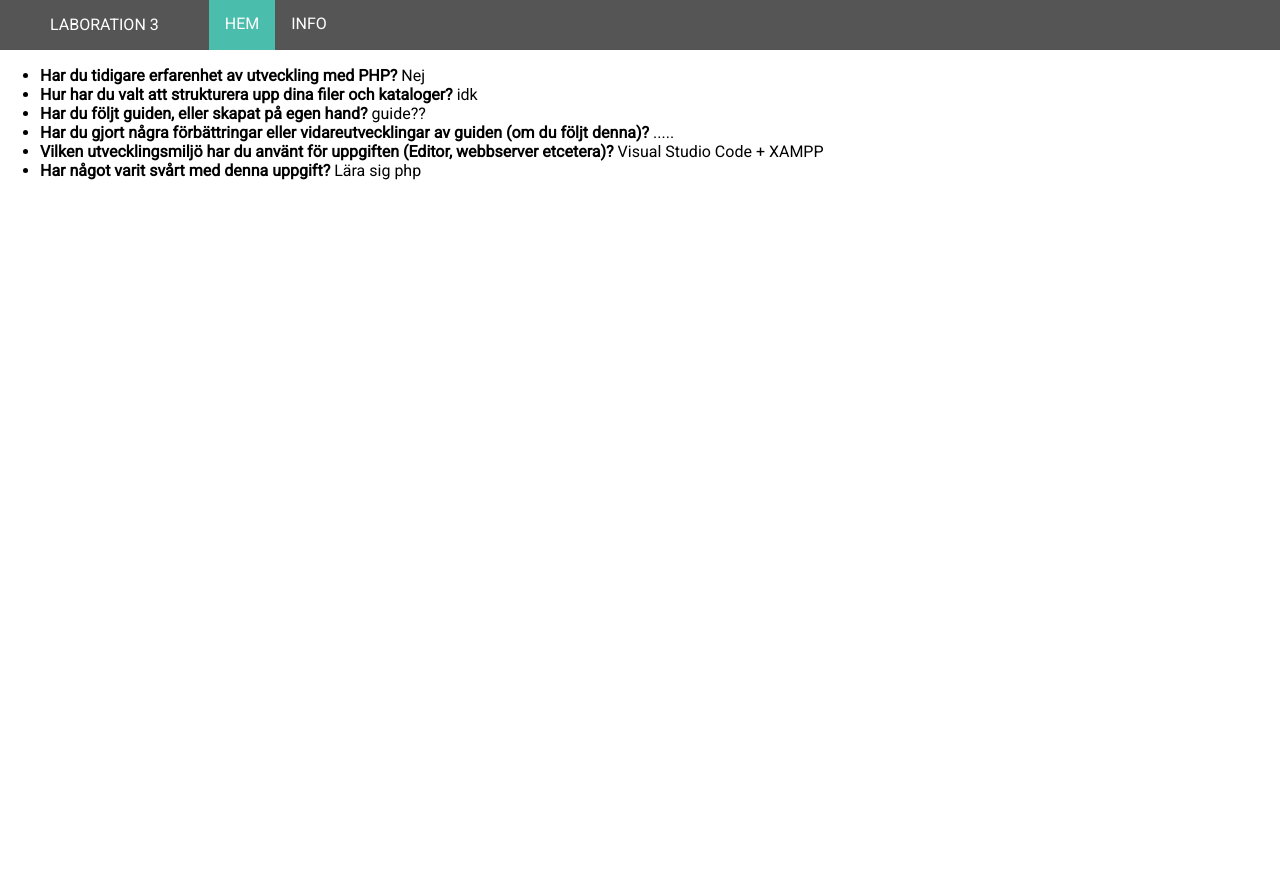
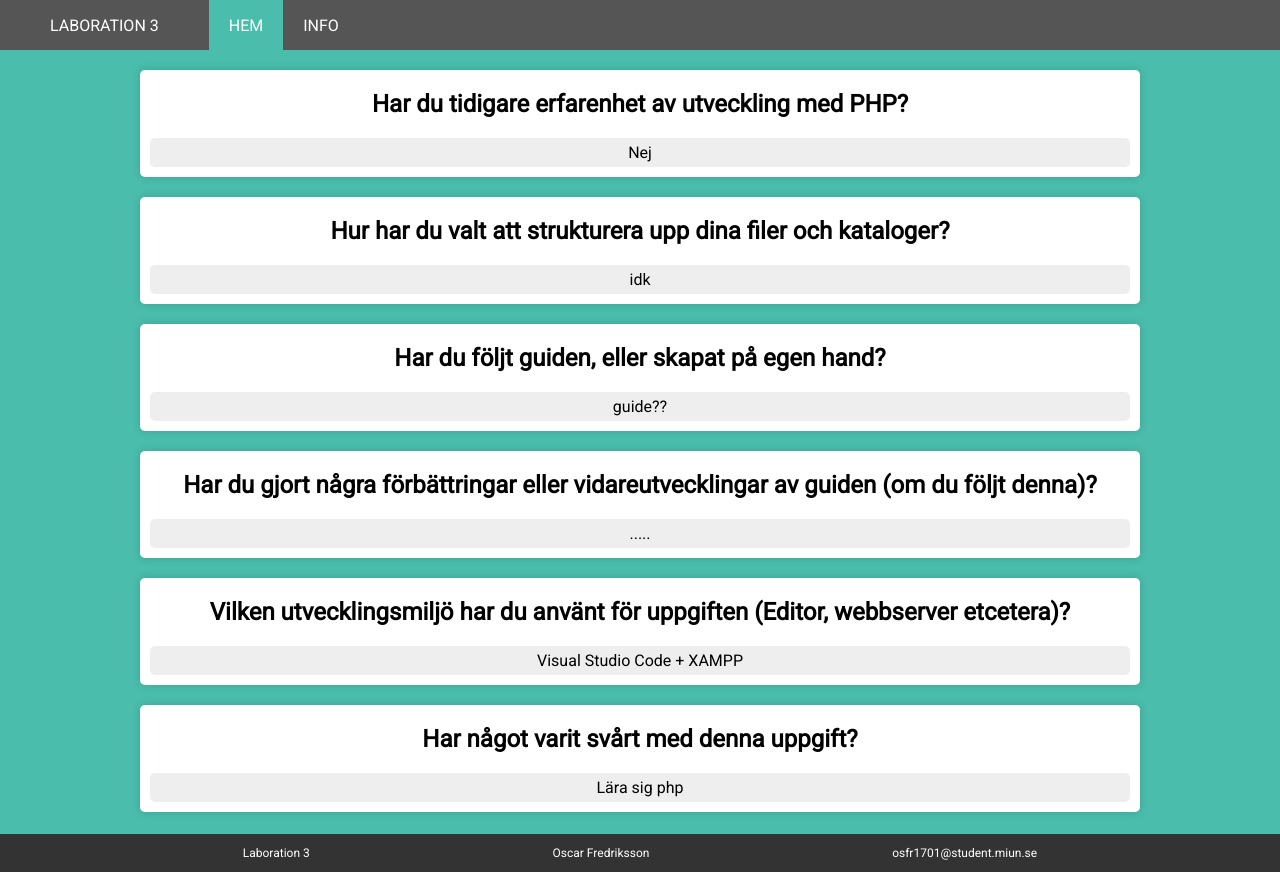
Before and after one commit to OscarFredriksson/DT100G, a PHP site: page / in a window 1280 px wide. Run offline with PHP 8.4, Linux system fonts and the light colour scheme.

Commit message:
Börjar bli lite finare

```diff
--- /dev/null
+++ b/Labb3/includes/footer.php
@@ -0,0 +1,5 @@
+<footer>
+    <p> Laboration 3 </p>
+    <p> Oscar Fredriksson </p>
+    <p> osfr1701@student.miun.se </p>
+</footer>
--- a/Labb3/index.php
+++ b/Labb3/index.php
@@ -3,24 +3,46 @@
     <?php include("includes/head.php"); ?>
 
     <body>
+        <div class="wrapper">
+            <?php $currentPage = 'index' ?>
+            <?php include("includes/header.php"); ?>
 
-        <?php $currentPage = 'index' ?>
-        <?php include("includes/navigation.php"); ?>
+            <div class="questions">
+                <ul>
+                    <li>
+                        <p class="question"> Har du tidigare erfarenhet av utveckling med PHP? </p>
+                        <p class="answer"> Nej </p>
+                    </li>
 
-        <div class="questions">
-            <ul>
-                <li class="question"> Har du tidigare erfarenhet av utveckling med PHP? <span class="answer"> Nej </span> </li>
+                    <li>
+                        <p class="question"> Hur har du valt att strukturera upp dina filer och kataloger? </p>
+                        <p class="answer"> idk </p>
+                    </li>
 
-                <li class="question"> Hur har du valt att strukturera upp dina filer och kataloger? <span class="answer"> idk </span> </li>
+                    <li>
+                        <p class="question"> Har du följt guiden, eller skapat på egen hand? </p>
+                        <p class="answer"> guide?? </p>
+                    </li>
 
-                <li class="question"> Har du följt guiden, eller skapat på egen hand? <span class="answer"> guide?? </span> </li>
+                    <li>
+                        <p class="question"> Har du gjort några förbättringar eller vidareutvecklingar av guiden (om du följt denna)?</p>
+                        <p class="answer"> ..... </p>
+                    </li>
 
-                <li class="question"> Har du gjort några förbättringar eller vidareutvecklingar av guiden (om du följt denna)? <span class="answer"> ..... </span> </li>
+                    <li>
+                        <p class="question"> Vilken utvecklingsmiljö har du använt för uppgiften (Editor, webbserver etcetera)? </p>
+                        <p class="answer"> Visual Studio Code + XAMPP </p>
+                    </li>
 
-                <li class="question"> Vilken utvecklingsmiljö har du använt för uppgiften (Editor, webbserver etcetera)? <span class="answer"> Visual Studio Code + XAMPP </span> </li>
+                    <li>
+                        <p class="question"> Har något varit svårt med denna uppgift? </p>
+                        <p class="answer"> Lära sig php </p>
+                    </li>
+                </ul>
+            <div>
 
-                <li class="question"> Har något varit svårt med denna uppgift? <span class="answer"> Lära sig php </span> </li>
-            </ul>
-        <div>
+            <?php include("includes/footer.php") ?>
+        </div>
     </body>
+
 </html>
--- a/Labb3/info.php
+++ b/Labb3/info.php
@@ -5,7 +5,7 @@
     <body>
 
         <?php $currentPage = 'info' ?>
-        <?php include("includes/navigation.php"); ?>
+        <?php include("includes/header.php"); ?>
 
         <div class="info">
             <ul>
@@ -19,5 +19,7 @@
             </ul>
         </div>
 
+        <?php include("includes/footer.php") ?>
+
     </body>
 </html>
--- a/Labb3/style.css
+++ b/Labb3/style.css
@@ -1,86 +1,4 @@
-body
-{
-    font-family: 'Roboto';
-    margin: 0;
-}
 
-.question
-{
-    font-weight: bold;
-}
-
-.answer
-{
-    font-weight: 100;
-}
-
-.info-title
-{
-    font-weight: bold;
-}
-
-.info-text
-{
-    font-weight: 100;
-}
-
-
-.header-title
-{
-    float: left;
-    background-color: #555;
-    color: #fff;
-    height: 50px;
-    line-height: 50px;
-    margin: 0;
-    padding: 0;
-    padding-left: 50px;
-    padding-right: 50px;
-    text-align: center;
-    vertical-align: middle;
-}
-
-.nav
-{
-    list-style-type: none;
-    height: 50px;
-    margin: 0;
-    padding: 0;
-    overflow: hidden;
-    background-color: #555;
-}
-
-.nav li
-{
-    float: left;
-    height: 50px;
-    margin: 0;
-    padding: 0;
-}
-
-.nav a
-{
-    display: block;
-    color: #fff;
-    padding: 14px 16px;
-    text-decoration: none;
-    text-align: center;
-}
-
-.nav a:hover
-{
-    background-color:#333;
-}
-
-.nav .active
-{
-    background-color: #4ABDAC;
-}
-
-.login
-{
-    background-color: #777;
-}
 
 .login .login-box
 {
@@ -93,6 +11,7 @@ body
     display: flex;
     justify-content: center;    /*Horisontell center*/
     align-items: center;        /*Vertikal center*/
+    border-radius: 5px;
 }
 
 .login .row
@@ -110,7 +29,8 @@ body
     background: #4ABDAC;
     background-position: bottom right;
     color: white;
-  }
+    border-radius: 5px 0px 0px 5px;
+}
 
 .login .box
 {
@@ -118,6 +38,7 @@ body
     margin: 0;
     border: 0;
     text-indent: 10px;
+    border-radius: 0px 5px 5px 0px;
 }
 
 .login .button
@@ -131,4 +52,163 @@ body
     border-radius: 0px;
     background-color: #4ABDAC;
     color: #fff;
+    border-radius: 5px;
 }
+
+header
+{
+    flex-shrink: 0;
+    display: flex;
+    align-items: center;
+    background-color: #555;
+    height: 50px;
+    width: 100%;
+    position: fixed;
+}
+
+.info-title
+{
+    font-weight: bold;
+}
+
+.info-text
+{
+    font-weight: 100;
+}
+
+
+.header-title
+{
+    color: #fff;
+    margin: 0;
+    padding: 0;
+    padding-left: 50px;
+    padding-right: 50px;
+
+}
+
+.nav
+{
+    height: 50px;
+    display: flex;
+    align-items: center;
+    list-style-type: none;
+    margin: 0;
+    padding: 0;
+    overflow: hidden;
+}
+
+.nav li
+{
+    height: 50px;
+    margin: 0;
+    padding: 0;
+}
+
+.nav a
+{
+    display: block;
+    color: #fff;
+    margin: 0;
+    padding: 16px;  /* centrera texten */
+    padding-left: 20px;
+    padding-right: 20px;
+    text-decoration: none;
+}
+
+.nav a:hover
+{
+    background-color:#333;
+}
+
+.nav .active
+{
+    background-color: #4ABDAC;
+}
+
+body
+{
+    font-family: 'Roboto';
+    margin: 0;
+    background-color: #777;
+}
+
+.wrapper
+{
+    display: flex;
+    flex-direction: column;
+    background-color: #4ABDAC;
+    height: 100%;
+    width: 100%;
+    position: absolute;
+}
+
+.questions
+{
+    height: 100%;
+    width: 100%;
+    margin: auto;
+    margin-top: 50px;
+    padding: 0;
+    padding-bottom: 60px;
+    overflow: auto;
+    text-align: center;
+}
+
+.questions ul
+{
+    list-style-type: none;
+    margin: auto;
+    padding: 0;
+    text-align: center;
+    display: flex;
+    flex-direction: column;
+    justify-content: space-around;
+}
+
+.questions li
+{
+    background-color: #fff;
+    margin: auto;
+    width: 80%;
+    max-width: 1000px;
+    box-shadow: 0px 0px 10px 0px rgba(0,0,0,0.15);
+    margin-top: 20px;
+    border-radius: 5px;
+}
+
+.questions .question
+{
+    font-weight: bold;
+    text-align: center;
+    font-size: 1.5em;
+    margin: 20px;
+    padding: 0;
+}
+
+.questions .answer
+{
+    font-weight: 200;
+    background-color: #EEE;
+    padding: 5px;
+    margin: 10px;
+    border-radius: 5px;
+}
+
+
+footer
+{
+    display: flex;
+    justify-content: space-evenly;
+    position: fixed;
+    bottom: 0;
+    right: 0;
+    left: 0;
+    background-color: #333;
+}
+
+footer p
+{
+    font-size: 12px;
+    color: #fff;
+}
```
Also changed, not shown: Labb3/includes/header.php (renamed from Labb3/includes/navigation.php).
